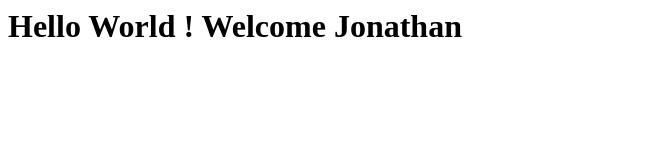
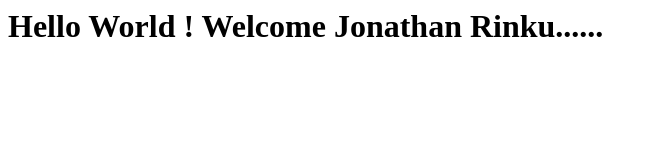
Before and after one commit to mrufus437/ubuntu-website, a plain HTML site: page index.html in a window 1280 px wide. Shown: the whole page, without its empty margins (0-657 px from the left). Drawn offline with Linux system fonts and the light colour scheme.

Commit message:
Update index.html

```diff
--- a/index.html
+++ b/index.html
@@ -1,7 +1,7 @@
 <html>
   <body>
     <h1>
-      Hello World ! Welcome Jonathan
+      Hello World ! Welcome Jonathan Rinku......
     </h1>
   </body>
 </html>
```
